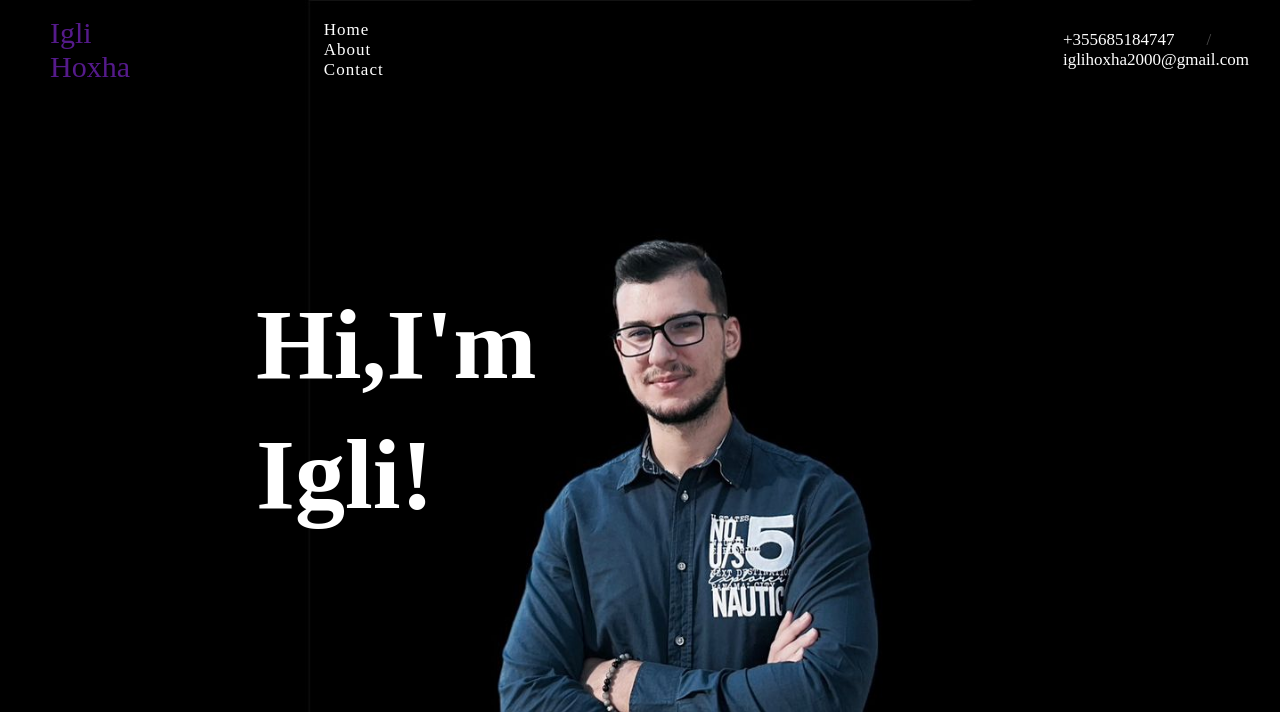
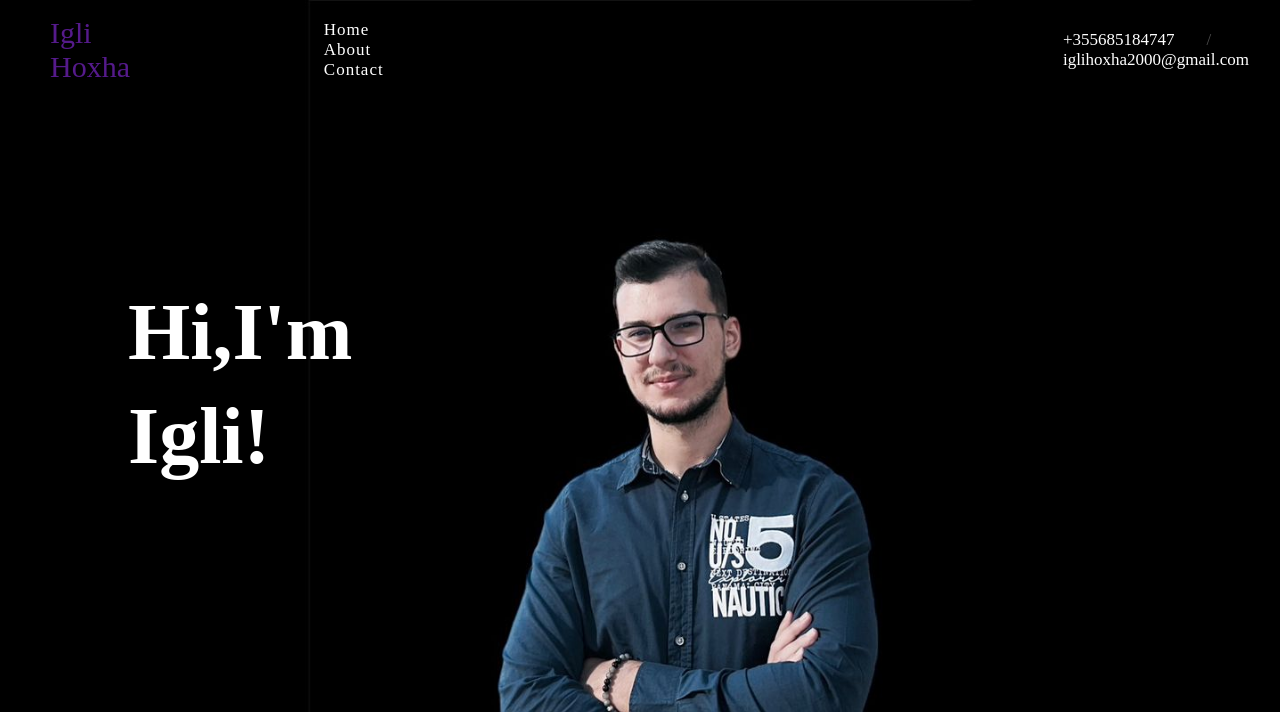
Before and after one commit to IgliH/IgliH, a plain HTML site: page index.html in a window 1280 px wide. Shown: the top 712 px of the page. Drawn offline with Linux system fonts and the light colour scheme.

Commit message:
Update style.css
Banner fixed size

```diff
--- a/style.css
+++ b/style.css
@@ -76,9 +76,9 @@ ul{
 .banner{
     position: absolute;
     top: 35%;
-    padding-left: 20%;
+    padding-left: 10%;
     color: #fff;
-    font-size: 50px;
+    font-size: 2.5rem;
     line-height: 1.3;
     display: flex;
 }
```
